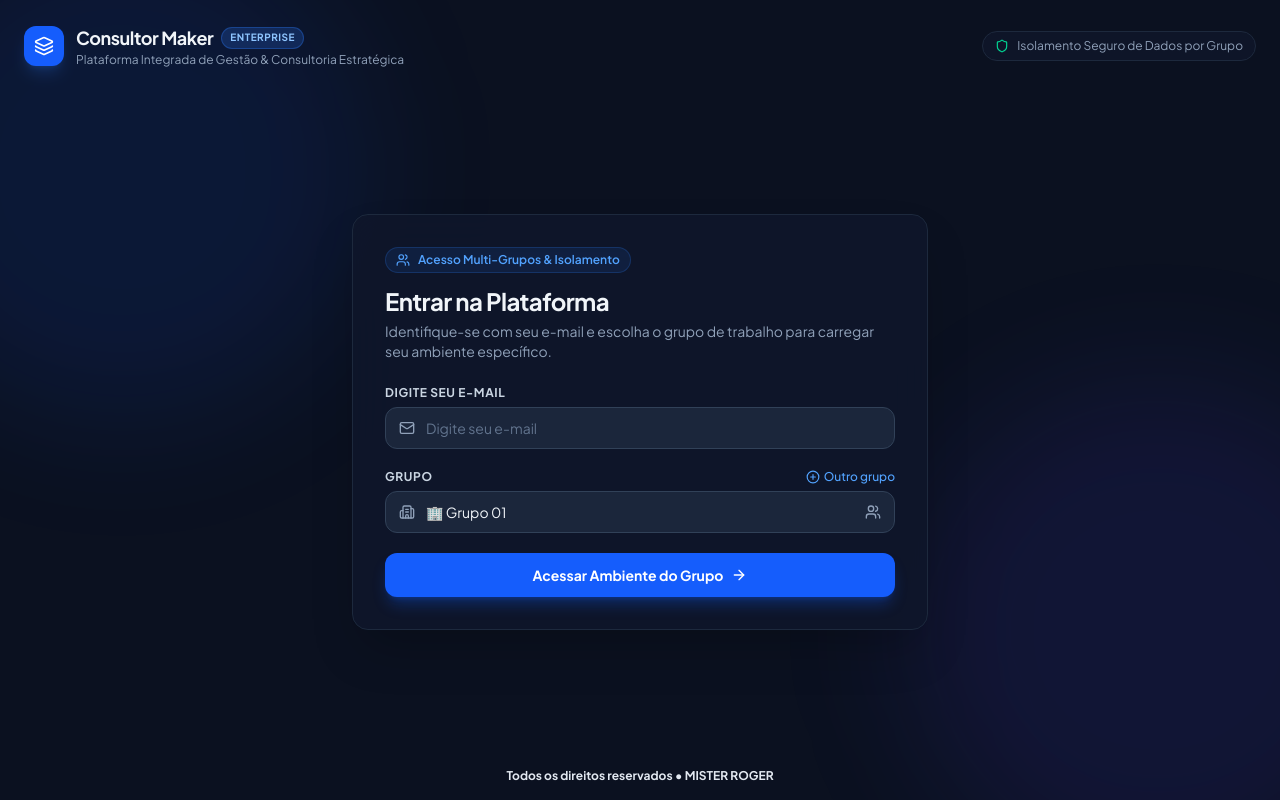
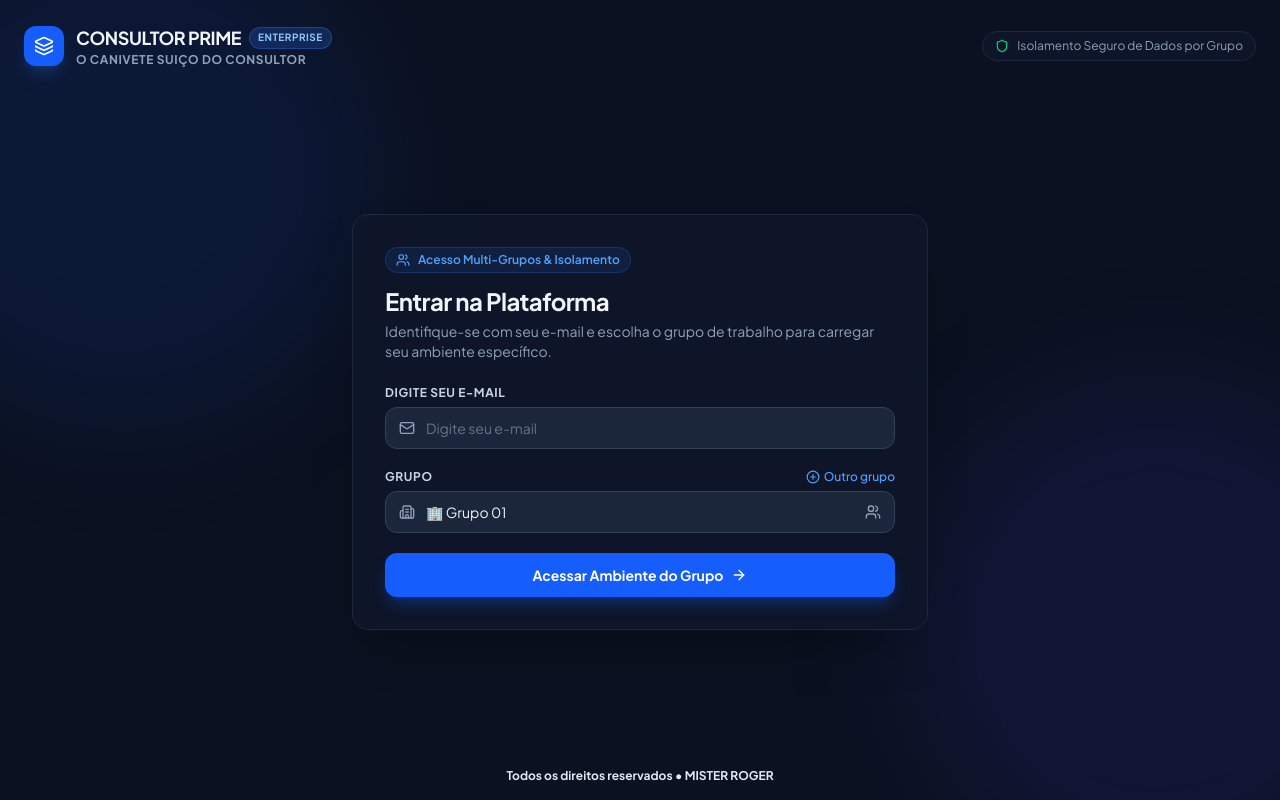
Before and after one commit to faatespprofessorrogerioaugusto-sketch/faatesp-consultor-maker, a React (Vite) app: page / in a window 1280 px wide. Built offline with nearby package versions, Linux system fonts and the light colour scheme.

Commit message:
rebrand: rename product to CONSULTOR PRIME
Update application name, branding assets, and documentation to reflect the transition from "Consultor Maker" to "CONSULTOR PRIME". Also adjusted quick-access dashboard navigation.

```diff
--- a/index.html
+++ b/index.html
@@ -3,8 +3,8 @@
   <head>
     <meta charset="UTF-8" />
     <meta name="viewport" content="width=device-width, initial-scale=1.0" />
-    <title>Consultor Maker — Suite Profissional de Ferramentas de Consultoria</title>
-    <meta name="description" content="Plataforma completa de ferramentas de consultoria empresarial para diagnósticos, análises estratégicas, planos de ação e relatórios." />
+    <title>CONSULTOR PRIME — O CANIVETE SUIÇO DO CONSULTOR</title>
+    <meta name="description" content="CONSULTOR PRIME - O CANIVETE SUIÇO DO CONSULTOR: Plataforma completa de ferramentas de consultoria empresarial para diagnósticos, análises estratégicas, planos de ação e relatórios." />
     <link rel="preconnect" href="https://fonts.googleapis.com">
     <link rel="preconnect" href="https://fonts.gstatic.com" crossorigin>
     <link href="https://fonts.googleapis.com/css2?family=Plus+Jakarta+Sans:ital,wght@0,300;0,400;0,500;0,600;0,700;0,800;1,400&family=Space+Grotesk:wght@500;600;700&display=swap" rel="stylesheet">
--- a/metadata.json
+++ b/metadata.json
@@ -1,6 +1,6 @@
 {
-  "name": "Consultor Maker",
-  "description": "Plataforma profissional de consultoria e diagnósticos: Gestão Multi-projetos, SWOT, Gantt, Ishikawa, 5W2H, Matriz de Riscos, Pareto, PESTEL, Stakeholders, Canvas, OKRs, Pesquisa de Clima & eNPS e Relatórios Executivos.",
+  "name": "CONSULTOR PRIME",
+  "description": "CONSULTOR PRIME - O CANIVETE SUIÇO DO CONSULTOR: Plataforma profissional de consultoria e diagnósticos.",
   "requestFramePermissions": [],
   "majorCapabilities": ["MAJOR_CAPABILITY_SERVER_SIDE_GEMINI_API"]
 }
--- a/src/components/auth/LoginView.tsx
+++ b/src/components/auth/LoginView.tsx
@@ -89,12 +89,12 @@ export const LoginView: React.FC = () => {
           </div>
           <div>
             <h1 className="text-lg font-bold text-slate-100 tracking-tight flex items-center gap-2">
-              Consultor Maker
+              CONSULTOR PRIME
               <span className="text-[10px] font-bold uppercase tracking-wider bg-blue-500/20 text-blue-300 px-2 py-0.5 rounded-full border border-blue-500/30">
                 Enterprise
               </span>
             </h1>
-            <p className="text-xs text-slate-400">Plataforma Integrada de Gestão & Consultoria Estratégica</p>
+            <p className="text-xs text-slate-400 font-bold uppercase tracking-wider">O CANIVETE SUIÇO DO CONSULTOR</p>
           </div>
         </div>
 
--- a/src/components/layout/Sidebar.tsx
+++ b/src/components/layout/Sidebar.tsx
@@ -203,10 +203,10 @@ export const Sidebar: React.FC<SidebarProps> = ({
             {!isCollapsed && (
               <div className="min-w-0">
                 <span className="font-bold text-white text-base tracking-tight truncate block">
-                  CONSULTOR<span className="text-blue-500"> MAKER</span>
+                  CONSULTOR<span className="text-blue-500"> PRIME</span>
                 </span>
-                <span className="text-[10px] text-slate-500 uppercase tracking-wider font-semibold truncate block">
-                  {settings.consultancyName || 'Suite Estratégica'}
+                <span className="text-[10px] text-slate-400 uppercase tracking-wider font-bold truncate block">
+                  O CANIVETE SUIÇO DO CONSULTOR
                 </span>
               </div>
             )}
--- a/src/components/views/ContractView.tsx
+++ b/src/components/views/ContractView.tsx
@@ -42,8 +42,8 @@ export const ContractView: React.FC = () => {
 
   const [formData, setFormData] = useState<Omit<ConsultingContract, 'id' | 'projectId'>>({
     title: 'Contrato de Prestação de Serviços de Consultoria Empresarial',
-    contractNumber: `CM-${new Date().getFullYear()}/${String(Math.floor(Math.random() * 900) + 100)}`,
-    contractorFirm: settings.consultingFirmName || 'Consultor Maker Assessoria Empresarial Ltda.',
+    contractNumber: `CP-${new Date().getFullYear()}/${String(Math.floor(Math.random() * 900) + 100)}`,
+    contractorFirm: settings.consultingFirmName || 'Consultor Prime Assessoria Empresarial Ltda.',
     contractorCnpj: '48.912.430/0001-92',
     contractorAddress: 'Av. Paulista, 1842 - 14º Andar, São Paulo - SP',
     contractorRep: settings.consultantDefaultName || 'Roberto Andrade',
@@ -75,8 +75,8 @@ export const ContractView: React.FC = () => {
     const client = clients.find((c) => c.name === currentProject?.clientName);
     const newContractData: Omit<ConsultingContract, 'id' | 'projectId'> = {
       title: `Contrato de Prestação de Serviço - ${currentProject?.name || 'Projeto'}`,
-      contractNumber: `CM-${new Date().getFullYear()}/${String(Math.floor(Math.random() * 900) + 100)}`,
-      contractorFirm: settings.consultingFirmName || 'Consultor Maker Assessoria Empresarial',
+      contractNumber: `CP-${new Date().getFullYear()}/${String(Math.floor(Math.random() * 900) + 100)}`,
+      contractorFirm: settings.consultingFirmName || 'Consultor Prime Assessoria Empresarial',
       contractorCnpj: '48.912.430/0001-92',
       contractorAddress: 'Av. Paulista, 1842 - 14º Andar, São Paulo - SP',
       contractorRep: settings.consultantDefaultName || 'Consultor Líder',
--- a/src/components/views/DashboardView.tsx
+++ b/src/components/views/DashboardView.tsx
@@ -473,12 +473,12 @@ export const DashboardView: React.FC = () => {
         </h3>
         <div className="grid grid-cols-2 sm:grid-cols-4 gap-3">
           <button
-            onClick={() => setActiveModule('ishikawa')}
+            onClick={() => setActiveModule('gantt')}
             className="p-3.5 bg-slate-900 hover:bg-slate-850 hover:border-slate-700 rounded-lg text-left transition-colors border border-slate-800 cursor-pointer"
           >
-            <GitFork className="w-5 h-5 text-blue-400 mb-1.5" />
-            <p className="text-xs font-semibold text-slate-100">Ishikawa</p>
-            <p className="text-[10px] text-slate-400">{ishikawaProblemsCount} causas mapeadas</p>
+            <CalendarRange className="w-5 h-5 text-blue-400 mb-1.5" />
+            <p className="text-xs font-semibold text-slate-100">Diagrama de Gantt</p>
+            <p className="text-[10px] text-slate-400">{currentProjectTasks.length} entregas / {avgGanttProgress}% concluído</p>
           </button>
 
           <button
@@ -504,7 +504,7 @@ export const DashboardView: React.FC = () => {
             className="p-3.5 bg-slate-900 hover:bg-slate-850 hover:border-slate-700 rounded-lg text-left transition-colors border border-slate-800 cursor-pointer"
           >
             <HeartHandshake className="w-5 h-5 text-rose-400 mb-1.5" />
-            <p className="text-xs font-semibold text-slate-100">Clima & eNPS</p>
+            <p className="text-xs font-semibold text-slate-100">Clima Organizacional</p>
             <p className="text-[10px] text-slate-400">
               {currentProjectClimateSurveys.length > 0
                 ? `eNPS ${currentProjectClimateSurveys[0].enpsScore > 0 ? '+' : ''}${currentProjectClimateSurveys[0].enpsScore}`
--- a/src/components/views/MeetingSimulatorView.tsx
+++ b/src/components/views/MeetingSimulatorView.tsx
@@ -113,7 +113,7 @@ export const MeetingSimulatorView: React.FC = () => {
         },
         {
           objection: 'Nossa equipe interna já está sobrecarregada para apoiar a consultoria.',
-          recommendedResponse: 'A metodologia do Consultor Maker assume 80% do esforço de análise e estruturação, exigindo apenas 1 hora semanal dos líderes.',
+          recommendedResponse: 'A metodologia do Consultor Prime assume 80% do esforço de análise e estruturação, exigindo apenas 1 hora semanal dos líderes.',
         },
       ],
       meetingNotes: '',
--- a/src/components/views/ReportsView.tsx
+++ b/src/components/views/ReportsView.tsx
@@ -450,7 +450,7 @@ ${recommendations}
                 CH
               </div>
               <span className="text-sm font-bold tracking-tight text-slate-100 uppercase print:text-slate-900">
-                {settings.consultingFirmName || 'Consultor Maker Assessoria Empresarial'}
+                {settings.consultingFirmName || 'Consultor Prime Assessoria Empresarial'}
               </span>
             </div>
             <h1 className="text-2xl font-black text-slate-100 tracking-tight mt-2 print:text-slate-900">
--- a/src/data/initialData.ts
+++ b/src/data/initialData.ts
@@ -1037,7 +1037,7 @@ export const initialReportConfig: ConsultingReportConfig = {
   projectId: 'proj-1',
   title: 'Relatório Executivo de Diagnóstico & Plano de Ação Estratégico',
   subtitle: 'Projeto de Transformação Digital & Experiência Omnichannel',
-  consultantName: 'Roberto Andrade & Equipe Consultor Maker',
+  consultantName: 'Roberto Andrade & Equipe Consultor Prime',
   consultantRole: 'Consultor Líder de Estratégia e Operações',
   clientName: 'Grupo Varejo Brasil S.A.',
   date: '2026-02-27',
@@ -1451,9 +1451,9 @@ export const initialClimateSurveys: ClimateSurvey[] = [
 ];
 
 export const initialSettings: AppSettings = {
-  consultingFirmName: 'Consultor Maker',
-  consultancyName: 'Consultor Maker',
-  consultancyTagline: 'Excelência em Diagnóstico, Estratégia e Execução de Resultados',
+  consultingFirmName: 'Consultor Prime',
+  consultancyName: 'Consultor Prime',
+  consultancyTagline: 'O CANIVETE SUIÇO DO CONSULTOR',
   logoUrl: '',
   defaultConsultantName: 'Roberto Andrade (Consultor Sênior)',
   consultantDefaultName: 'Roberto Andrade (Consultor Sênior)',
@@ -1553,7 +1553,7 @@ export const initialContracts: ConsultingContract[] = [
     projectId: 'proj-1',
     title: 'Contrato de Prestação de Serviços de Consultoria Estratégica & Gestão',
     contractNumber: 'CM-2026/008-VB',
-    contractorFirm: 'Consultor Maker Assessoria Empresarial Ltda.',
+    contractorFirm: 'Consultor Prime Assessoria Empresarial Ltda.',
     contractorCnpj: '48.912.430/0001-92',
     contractorAddress: 'Av. Paulista, 1842 - 14º Andar, São Paulo - SP',
     contractorRep: 'Roberto Andrade',
```
